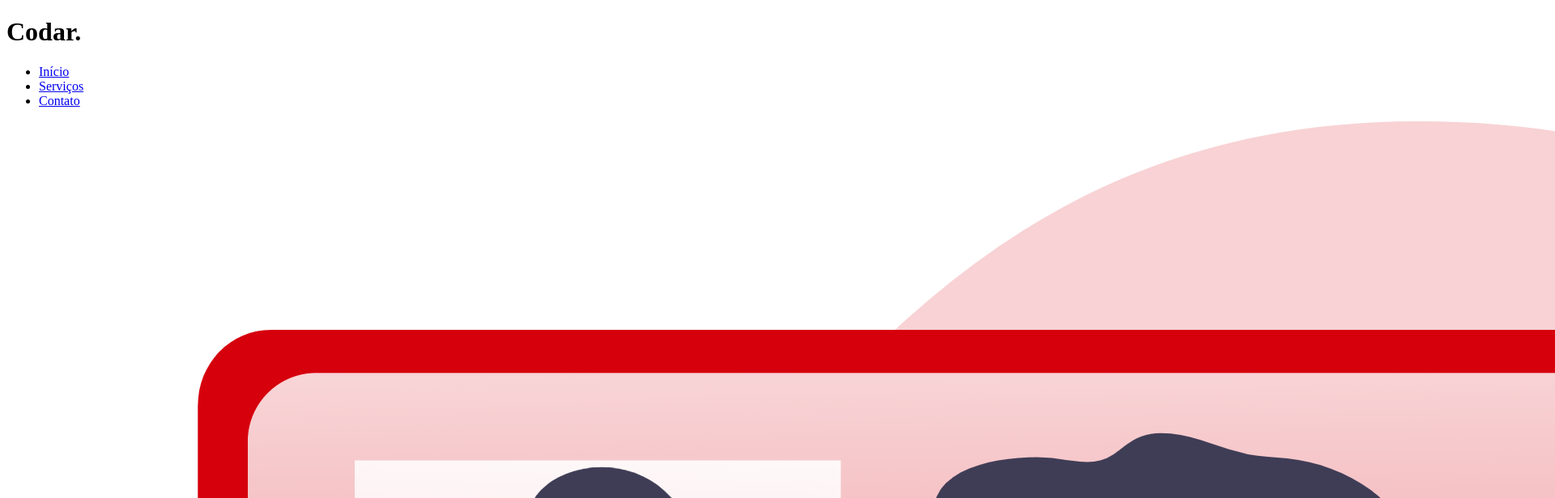
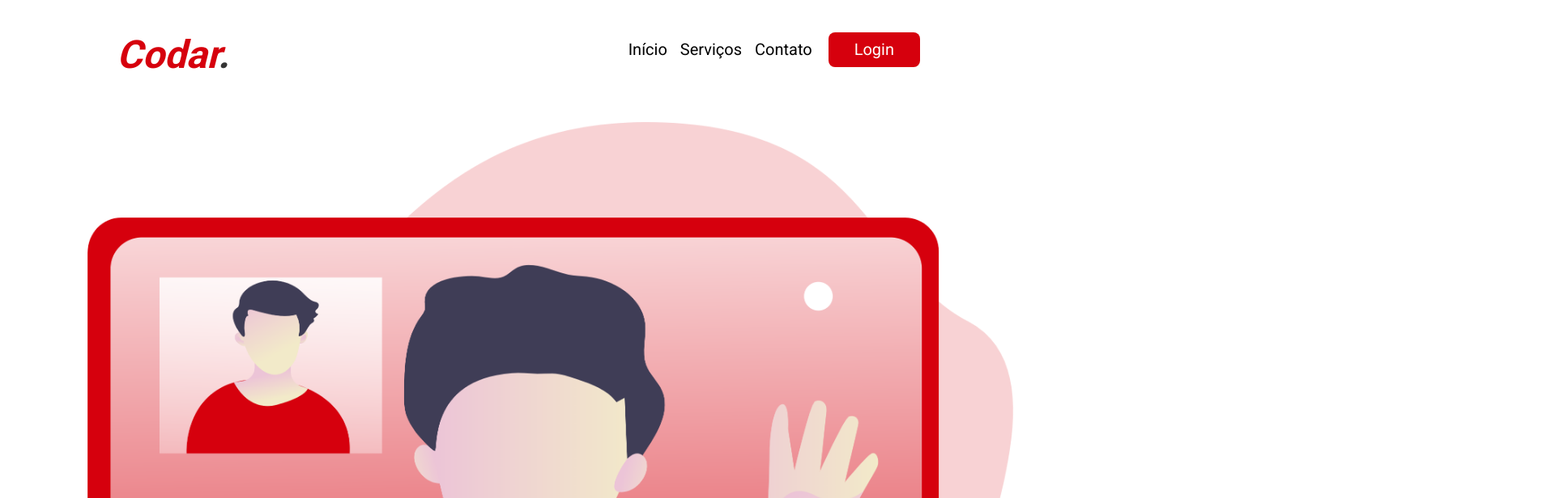
Before and after one commit to lucasnr/codar-frontend-challenge, a plain HTML site: page index.html in a window 1280 px wide. Shown: the top 616 px of the page at 81% size, 1920 px wide, since content can reach past the window. Drawn offline with Linux system fonts and the light colour scheme.

Commit message:
Create header styles

```diff
--- /dev/null
+++ b/assets/css/block/header.css
@@ -0,0 +1,42 @@
+.header {
+	padding: 2.5rem 1rem;
+}
+
+.header .container {
+	display: flex;
+	justify-content: space-between;
+}
+
+.header .header__title {
+	color: #d6000d;
+	font-size: 3rem;
+	font-style: italic;
+	font-weight: 700;
+	margin-bottom: 1rem;
+	margin-top: 0px;
+	text-align: center;
+}
+
+.header .header__title span {
+	color: #333;
+}
+
+.header nav ul {
+	align-items: center;
+	display: flex;
+	justify-content: space-around;
+}
+
+.header nav ul li {
+	display: flex;
+}
+
+.header nav ul li a {
+	font-size: 1.25rem;
+	font-weight: 400;
+	padding: 0.5rem;
+}
+
+.header nav ul li a.button {
+	margin-left: 0.75rem;
+}
--- /dev/null
+++ b/assets/css/styles.css
@@ -0,0 +1,52 @@
+* {
+	box-sizing: border-box;
+	margin: 0px;
+	outline: none;
+	padding: 0px;
+}
+
+body {
+	columns: #333;
+	overflow-y: scroll;
+}
+
+body,
+input,
+button,
+textarea {
+	font-family: 'Roboto', -apple-system, BlinkMacSystemFont, 'Segoe UI', Roboto, Oxygen, Ubuntu, Cantarell, 'Open Sans',
+		'Helvetica Neue', sans-serif;
+}
+
+button {
+	cursor: pointer;
+}
+
+a {
+	color: inherit;
+	text-decoration: none;
+}
+
+ul {
+	list-style: none;
+}
+
+img {
+	max-width: 100%;
+}
+
+.container {
+	margin-left: auto;
+	margin-right: auto;
+	max-width: 62rem;
+	width: 100%;
+}
+
+.button {
+	background-color: #d6000d !important;
+	border: none !important;
+	border-radius: 0.5rem;
+	color: #fff !important;
+	cursor: pointer !important;
+	padding: 0.625rem 2rem !important;
+}
--- a/index.html
+++ b/index.html
@@ -4,17 +4,30 @@
 		<meta charset="UTF-8" />
 		<meta name="viewport" content="width=device-width, initial-scale=1.0" />
 		<title>Codar.</title>
+
+		<link
+			href="https://fonts.googleapis.com/css2?family=Roboto:wght@400;500;700&display=swap"
+			rel="stylesheet"
+		/>
+
+		<link rel="stylesheet" href="./assets/css/normalize.css" />
+		<link rel="stylesheet" href="./assets/css/styles.css" />
+		<link rel="stylesheet" href="./assets/css/block/header.css" />
 	</head>
+
 	<body>
 		<header class="header">
-			<h1 class="header__title">Codar.</h1>
+			<div class="container">
+				<h1 class="header__title">Codar<span>.</span></h1>
 				<nav>
 					<ul>
 						<li><a href="#">Início</a></li>
 						<li><a href="#">Serviços</a></li>
 						<li><a href="#">Contato</a></li>
+						<li><a href="#" class="button">Login</a></li>
 					</ul>
 				</nav>
+			</div>
 		</header>
 
 		<main class="main">
```
Lines whose indentation alone changed are shown as unchanged.
